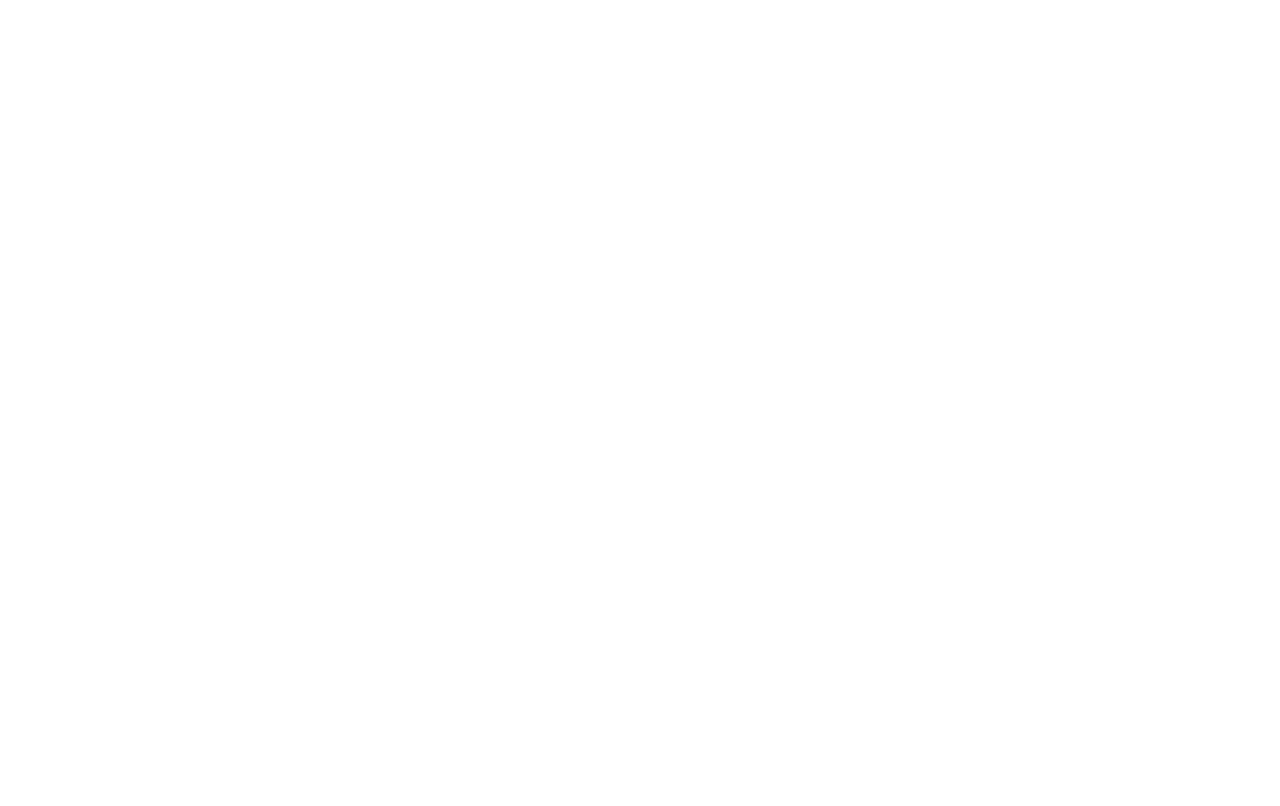
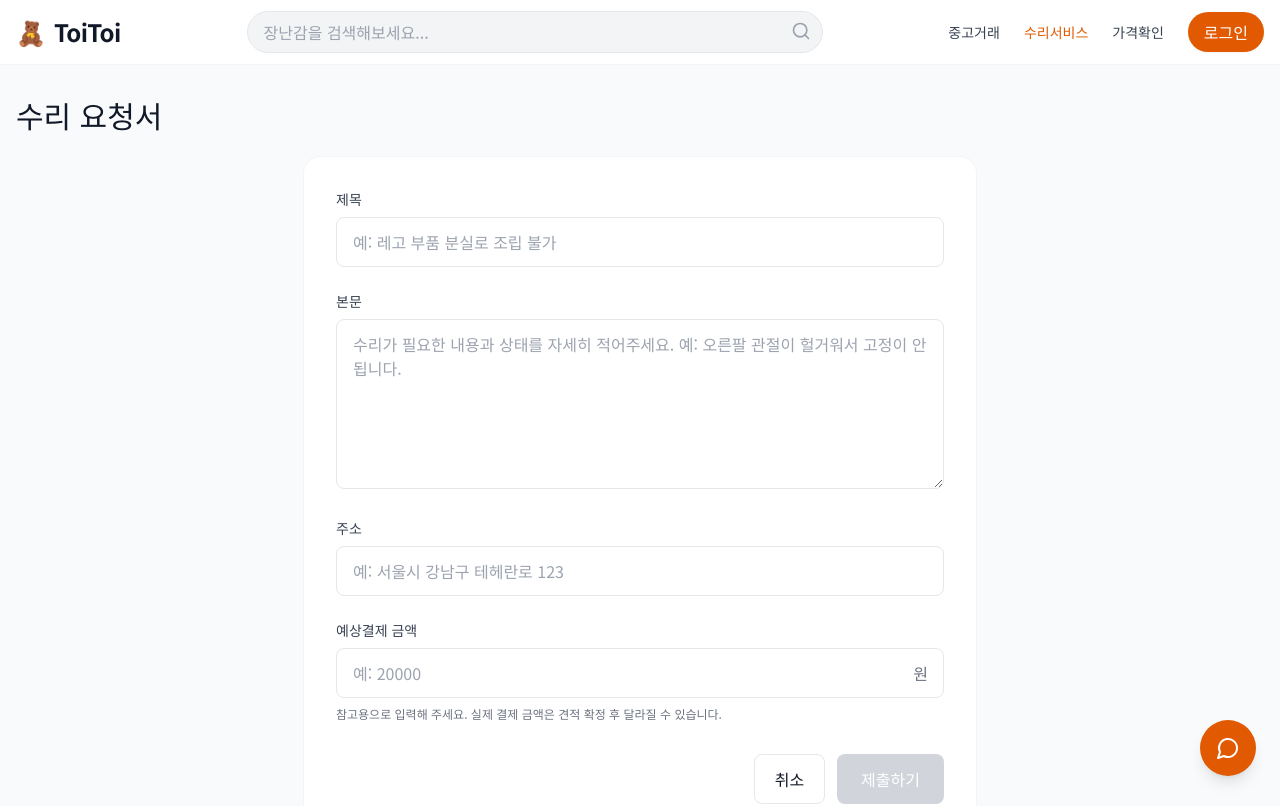
Before and after one commit to soyeoung1/ToiToi, a React (Vite) app in the folder frontend/: page /repair/request in a window 1280 px wide. Before the commit this address had no page. Shown: the top 806 px of the page. Built offline with nearby package versions, Linux system fonts and the light colour scheme.

Commit message:
feat(repair): add repair request form page and routes

```diff
--- a/frontend/src/App.tsx
+++ b/frontend/src/App.tsx
@@ -4,6 +4,7 @@ import HomePage from "./pages/HomePage";
 import MarketplacePage from "./pages/MarketplacePage";
 import ItemDetailPage from "./pages/ItemDetailPage";
 import RepairPage from "./pages/RepairPage";
+import RepairRequestPage from "./pages/RepairRequestPage";
 import PricePredictionPage from "./pages/PricePredictionPage";
 import ChatPage from "./pages/ChatPage";
 import ProfilePage from "./pages/ProfilePage";
@@ -19,6 +20,7 @@ function App() {
           <Route path="marketplace" element={<MarketplacePage />} />
           <Route path="marketplace/:id" element={<ItemDetailPage />} />
           <Route path="repair" element={<RepairPage />} />
+          <Route path="repair/request" element={<RepairRequestPage />} />
           <Route path="price" element={<PricePredictionPage />} />
           <Route path="chat" element={<ChatPage />} />
           <Route path="profile/:userId" element={<ProfilePage />} />
--- a/frontend/src/pages/RepairPage.tsx
+++ b/frontend/src/pages/RepairPage.tsx
@@ -1,4 +1,5 @@
 import { Star, MapPin } from "lucide-react";
+import { Link } from "react-router-dom";
 
 export default function RepairPage() {
   const experts = [
@@ -120,9 +121,9 @@ export default function RepairPage() {
                     </div>
                   </div>
 
-                  <button className="w-full py-2 bg-primary-600 text-white rounded-lg hover:bg-primary-700 transition-colors">
+                  <Link to="/repair/request" className="w-full inline-flex justify-center py-2 bg-primary-600 text-white rounded-lg hover:bg-primary-700 transition-colors">
                     수리 요청하기
-                  </button>
+                  </Link>
                 </div>
               </div>
             ))}
@@ -137,9 +138,9 @@ export default function RepairPage() {
           <p className="mb-6">
             수리 요청서를 작성하시면 적합한 전문가를 추천해드립니다
           </p>
-          <button className="px-8 py-3 bg-white text-primary-600 rounded-lg font-semibold hover:bg-gray-100 transition-colors">
+          <Link to="/repair/request" className="inline-block px-8 py-3 bg-white text-primary-600 rounded-lg font-semibold hover:bg-gray-100 transition-colors">
             수리 요청서 작성하기
-          </button>
+          </Link>
         </div>
       </div>
     </div>
--- /dev/null
+++ b/frontend/src/pages/RepairRequestPage.tsx
@@ -0,0 +1,107 @@
+import { useState } from "react";
+
+export default function RepairRequestPage() {
+  const [title, setTitle] = useState("");
+  const [body, setBody] = useState("");
+  const [address, setAddress] = useState("");
+  const [estimate, setEstimate] = useState<number | "">("");
+  const [submitted, setSubmitted] = useState(false);
+
+  const isValid = title.trim() && body.trim() && address.trim() && estimate !== "";
+
+  const handleSubmit = (e: React.FormEvent) => {
+    e.preventDefault();
+    if (!isValid) return;
+    // Mock submit: store to localStorage for demo
+    const payload = { title, body, address, estimate: Number(estimate), createdAt: new Date().toISOString() };
+    try {
+      const prev = JSON.parse(localStorage.getItem("toi_repair_requests") || "[]");
+      localStorage.setItem("toi_repair_requests", JSON.stringify([payload, ...prev]));
+    } catch {}
+    setSubmitted(true);
+  };
+
+  if (submitted) {
+    return (
+      <div className="min-h-screen bg-gray-50">
+        <div className="container mx-auto px-4 py-10">
+          <div className="max-w-2xl mx-auto bg-white rounded-2xl shadow-sm ring-1 ring-gray-100 p-8 text-center">
+            <h1 className="text-2xl font-bold mb-3">수리 요청이 접수되었습니다</h1>
+            <p className="text-gray-600 mb-6">전문가가 검토 후 견적을 안내드릴게요.</p>
+            <a href="/repair" className="inline-block px-6 py-3 rounded-full bg-primary-600 text-white hover:bg-primary-700">확인</a>
+          </div>
+        </div>
+      </div>
+    );
+  }
+
+  return (
+    <div className="min-h-screen bg-gray-50">
+      <div className="container mx-auto px-4 py-8">
+        <h1 className="text-3xl font-bold mb-6">수리 요청서</h1>
+
+        <form onSubmit={handleSubmit} className="max-w-2xl mx-auto bg-white rounded-2xl shadow-sm ring-1 ring-gray-100 p-8 space-y-6">
+          <div>
+            <label className="block text-sm font-medium text-gray-700 mb-2">제목</label>
+            <input
+              type="text"
+              value={title}
+              onChange={(e) => setTitle(e.target.value)}
+              placeholder="예: 레고 부품 분실로 조립 불가"
+              className="w-full px-4 py-3 rounded-lg border border-gray-200 focus:outline-none focus:ring-2 focus:ring-primary-500"
+            />
+          </div>
+
+          <div>
+            <label className="block text-sm font-medium text-gray-700 mb-2">본문</label>
+            <textarea
+              value={body}
+              onChange={(e) => setBody(e.target.value)}
+              placeholder="수리가 필요한 내용과 상태를 자세히 적어주세요. 예: 오른팔 관절이 헐거워서 고정이 안 됩니다."
+              rows={6}
+              className="w-full px-4 py-3 rounded-lg border border-gray-200 focus:outline-none focus:ring-2 focus:ring-primary-500"
+            />
+          </div>
+
+          <div>
+            <label className="block text-sm font-medium text-gray-700 mb-2">주소</label>
+            <input
+              type="text"
+              value={address}
+              onChange={(e) => setAddress(e.target.value)}
+              placeholder="예: 서울시 강남구 테헤란로 123"
+              className="w-full px-4 py-3 rounded-lg border border-gray-200 focus:outline-none focus:ring-2 focus:ring-primary-500"
+            />
+          </div>
+
+          <div>
+            <label className="block text-sm font-medium text-gray-700 mb-2">예상결제 금액</label>
+            <div className="relative">
+              <input
+                type="number"
+                min={0}
+                value={estimate}
+                onChange={(e) => setEstimate(e.target.value === "" ? "" : Number(e.target.value))}
+                placeholder="예: 20000"
+                className="w-full pl-4 pr-12 py-3 rounded-lg border border-gray-200 focus:outline-none focus:ring-2 focus:ring-primary-500"
+              />
+              <span className="absolute right-4 top-1/2 -translate-y-1/2 text-gray-500">원</span>
+            </div>
+            <p className="mt-2 text-xs text-gray-500">참고용으로 입력해 주세요. 실제 결제 금액은 견적 확정 후 달라질 수 있습니다.</p>
+          </div>
+
+          <div className="flex justify-end gap-3 pt-2">
+            <a href="/repair" className="px-5 py-3 rounded-lg border border-gray-200 hover:bg-gray-50">취소</a>
+            <button
+              type="submit"
+              disabled={!isValid}
+              className={`px-6 py-3 rounded-lg text-white ${isValid ? "bg-primary-600 hover:bg-primary-700" : "bg-gray-300 cursor-not-allowed"}`}
+            >
+              제출하기
+            </button>
+          </div>
+        </form>
+      </div>
+    </div>
+  );
+}
```
Also changed, not shown: 11 other files (tests, documents, lock files or other folders).
